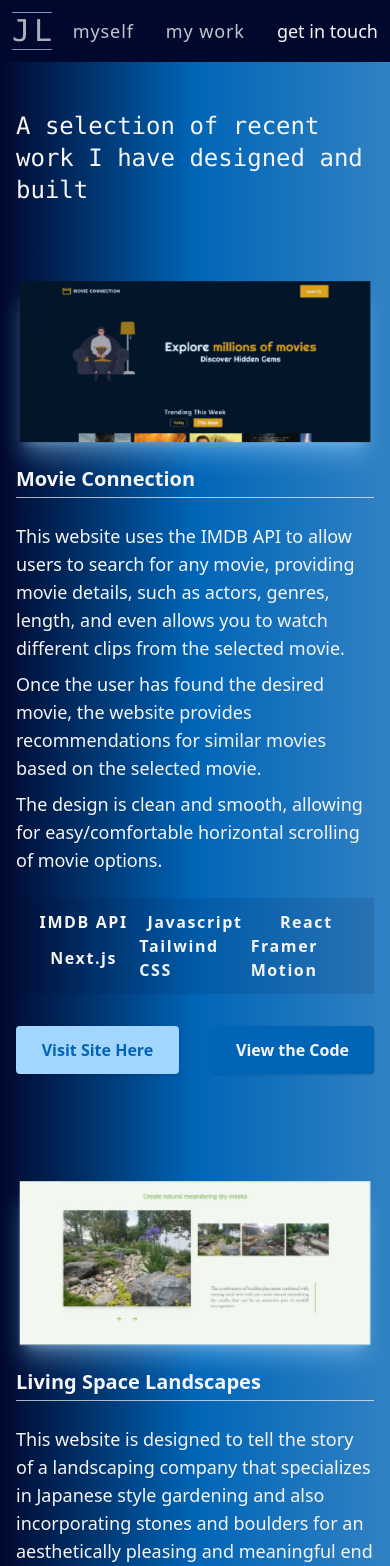
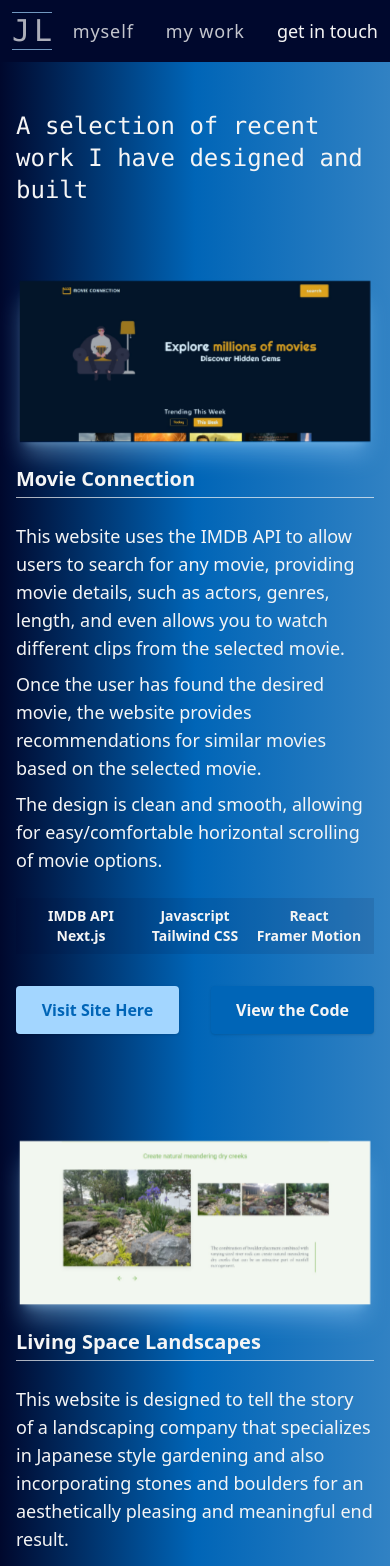
Before and after one commit to latz09/portfolio-v2, a Next.js app: page /recent-work in a window 390 px wide. Shown: the top 1566 px of the page. Built offline with nearby package versions, Linux system fonts and the light colour scheme.

Commit message:
fixed tech

```diff
--- a/components/websites/RecentWorkDisplay.js
+++ b/components/websites/RecentWorkDisplay.js
@@ -102,9 +102,9 @@ const Description = ({ description, name, tech }) => {
 					))}
 				</div>
 			</motion.div>
-			<div className='grid grid-cols-3 bg-dark/10 p-3 place-items-center lg:place-items-start'>
+			<div className='grid grid-cols-3 text-sm lg:text-base bg-dark/10 p-2 place-items-center lg:place-items-start'>
 				{tech.map((tech, index) => (
-					<span key={index} className=' font-semibold tracking-widest'>
+					<span key={index} className=' font-semibold lg:tracking-widest'>
 						{tech}
 					</span>
 				))}
```
